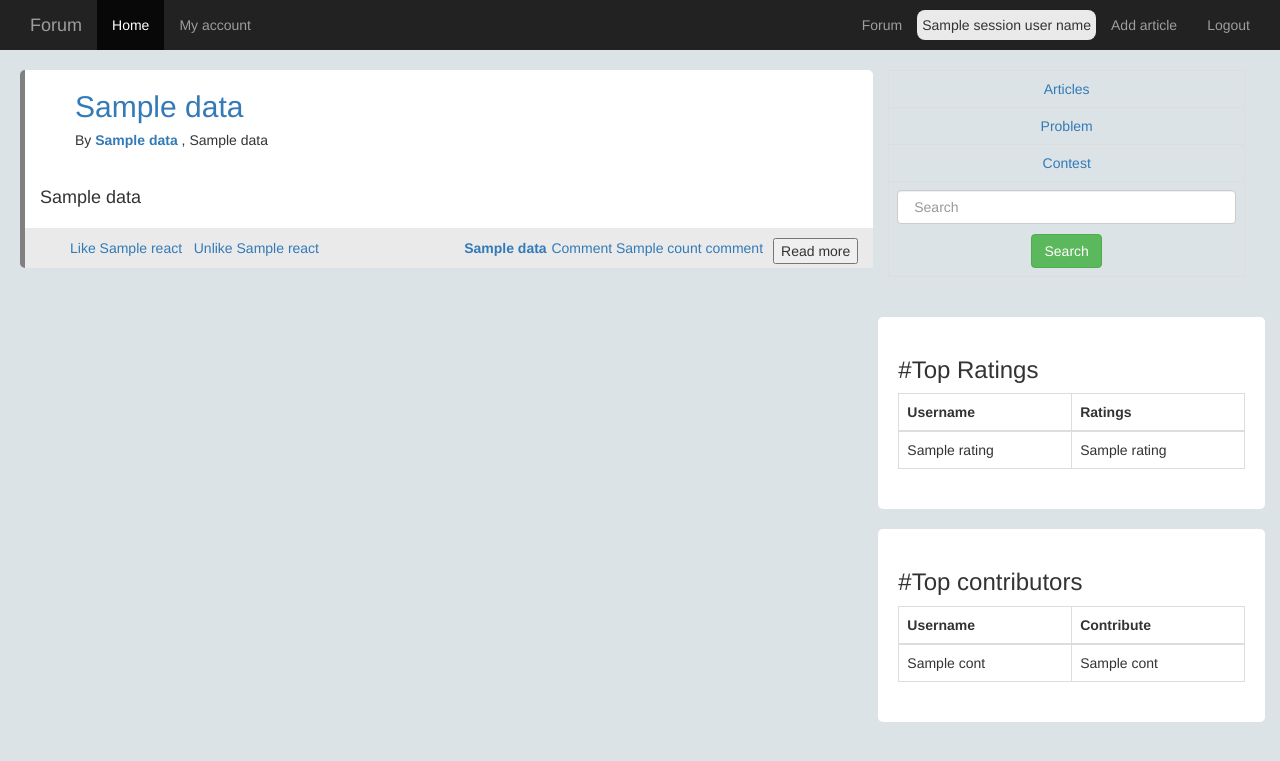
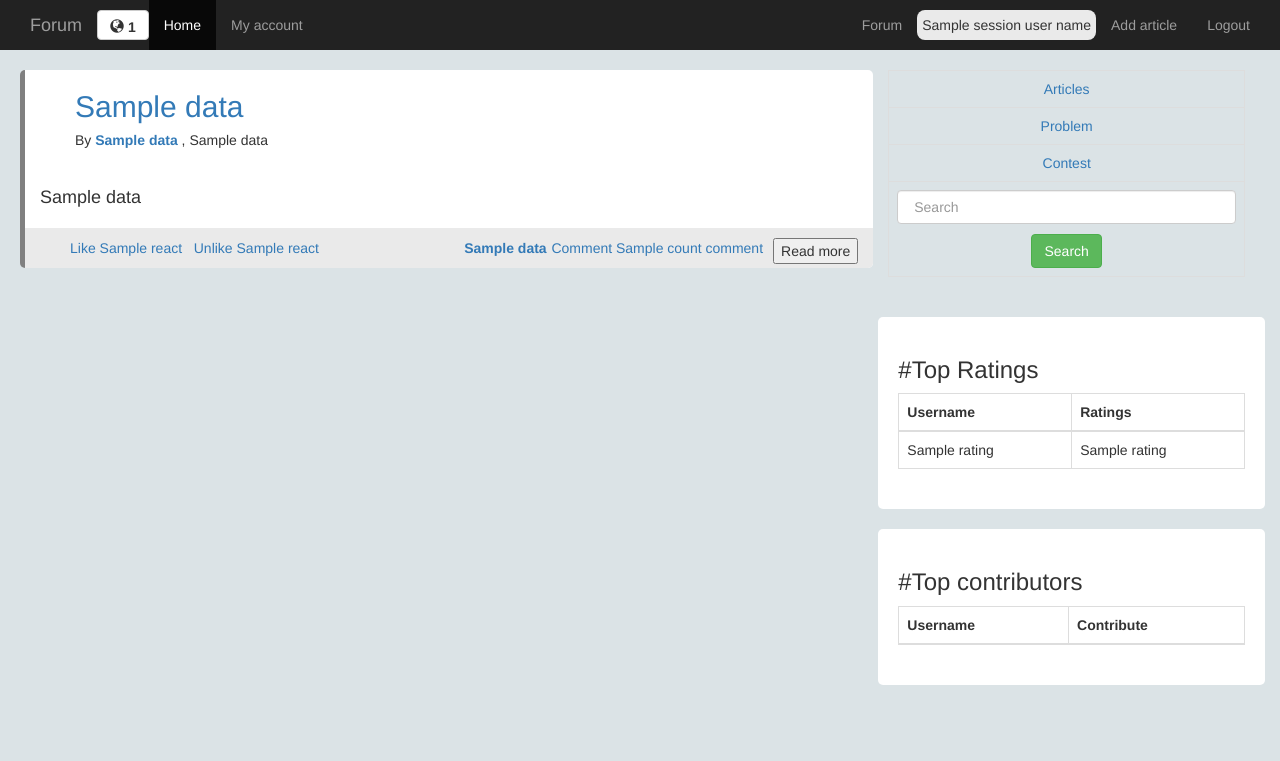
Before and after one commit to Dolan001/OnlineJudgeAdmin, a Flask app: template templates/home.html in a window 1280 px wide. Shown: the top 761 px of the page. Run offline with Flask 2, Linux system fonts and the light colour scheme; the template is opened without the code that fills it: most values are stand-ins (such as "Sample title", 1, 10 or a date in 2020); lists and menus that the app fills with data are empty; some libraries are stand-ins or nearby versions.

Commit message:
contributors, follow, deffer admin and user, database implementation

```diff
--- a/app.py
+++ b/app.py
@@ -45,7 +45,7 @@ def login():
         username = request.form['username']
         password = request.form['password']
         cursor = con.cursor()
-        cursor.execute("SELECT * FROM users WHERE username = '" + username + "' AND password= '" + password + "'")
+        cursor.execute("SELECT * FROM users WHERE username = '" + username + "' AND password= '" + password + "' AND activity = '1'")
         user = cursor.fetchall()
         if len(user) is 1:
             session['username'] = request.form['username']
@@ -73,9 +73,6 @@ def home(page):
             rating = cursor.fetchall()
             cursor.execute('SELECT title_id, COUNT(comment) FROM comments GROUP BY title_id')
             count_comment = cursor.fetchall()
-            cursor.execute('select id, username, count(username) from articles '
-                           'group by username order by count(username) desc')
-            count_cont = cursor.fetchall()
             cursor.execute('select title_id, count(reaction) from reactions where reaction="1" group by title_id')
             count_reaction = cursor.fetchall()
             cursor.execute('select title_id, count(reaction) from reactions where reaction="-1" group by title_id')
@@ -86,11 +83,35 @@ def home(page):
             articleSearch = cursor.fetchall()
             cursor.execute("SELECT distinct Category FROM articles")
             categorySearch = cursor.fetchall()
+
+            cursor.execute("select * from follow where notify = '1'")
+            notification = cursor.fetchall()
+            cursor.execute("select count(notify) from follow where notify = '1'")
+            count_notification = cursor.fetchone()
+            cursor.execute("select articles.username,count(articles.username), sum(reactions.reaction)"
+                           " from articles, reactions"
+                           " where articles.id = reactions.title_id"
+                           " group by articles.username "
+                           "order by sum(reactions.reaction) + count(articles.username) desc ")
+            contribute = cursor.fetchall()
+            '''
+            cursor.execute('select id, username, count(username) from articles '
+                           'group by username order by count(username) desc')
+            count_cont = cursor.fetchall()
+
+            cursor.execute("select distinct(articles.username), count(username) from articles"
+                           " group by articles.username")
+            con_data = cursor.fetchall()
+            '''
+            print(notification)
+
             return render_template('home.html', session_user_name=username_session,
                                    data=data, count_pages_article=pages, ratings=rating,
-                                   count_comment=count_comment, count_cont=count_cont, page=page,
+                                   count_comment=count_comment, page=page,
                                    count_reaction=count_reaction, count_reaction_U=count_reaction_u,
-                                   nameSearch=nameSearch, articleSearch=articleSearch, categorySearch=categorySearch)
+                                   nameSearch=nameSearch, articleSearch=articleSearch, categorySearch=categorySearch,
+                                   notification=notification, count_notification=count_notification,
+                                   contribute=contribute)
         return redirect(url_for('login'))
 
 
@@ -182,6 +203,7 @@ def uploadArticle():
     sql_add_article = "INSERT INTO articles(username, title, article, time, updated_article, updated_time,rating, Category) VALUES(%s,%s,%s,%s,%s,%s,%s,%s)"
     article_val = (username_session, title, text, timestamp, 'null', 'null', '5', input_category)
     cursor.execute(sql_add_article, article_val)
+    # cursor.execute("update follow set notify='1' where following = '"+username_session+"'")
     session['title'] = request.form['title']
     con.commit()
     return redirect(url_for('home'))
@@ -212,13 +234,10 @@ def follow(username):
         return redirect(url_for('profile', username=username))
     else:
         if len(check_user_name_follow) is 0:
-            sql_follow = "INSERT INTO follow(following, follower) VALUES(%s,%s)"
-            val_follow = (username, username_session)
+            sql_follow = "INSERT INTO follow(following, follower, notify) VALUES(%s,%s, %s)"
+            val_follow = (username, username_session, "0")
             cursor.execute(sql_follow, val_follow)
             con.commit()
-            print("every thing is okey")
-            print(username)
-            print(username_session)
             return redirect(url_for('profile', username=username))
         else:
             print("you followed him/her before")
@@ -240,6 +259,14 @@ def article(title_id, article_title):
     con.commit()
     return render_template('article.html', data=article, username=username_session, comment=comment_data,
                            reply=reply_data, comments_count=comments_count)
+
+
+@app.route('/EndNotify/<title_id>/<article_title>', methods=['GET'])
+def EndNotify(title_id, article_title):
+    cursor = con.cursor()
+    remove = 'update follow set notify = "0" where articleId = "' + title_id + '"'
+    cursor.execute(remove)
+    return redirect(url_for('article', article_title=article_title, title_id=title_id))
 
 
 @app.route('/comment/<title_id>/<article_title>', methods=['POST'])
--- a/templates/base.html
+++ b/templates/base.html
@@ -31,6 +31,7 @@
                         <span class="icon-bar"></span>
                     </button>
                     <a type="button" href="{{ url_for('home') }}" class="navbar-brand" id="menu-toggle">Forum</a>
+                    {% block notification %} {% endblock %}
                 </div>
 
                 <div class="collapse navbar-collapse" id="myNavbar">
--- a/templates/home.html
+++ b/templates/home.html
@@ -2,6 +2,44 @@
 {% block title %}Forum{% endblock %}
 {% block style %}
     <link rel="stylesheet" type="text/css" href="{{ url_for('static', filename = 'homeStyle.css', v=90742) }}">
+{% endblock %}
+{% block notification %}
+    <label for="menu-toggle">
+        <a href="" class="btn btn-default btn-rounded mb-2" data-toggle="modal" id="notify"
+           style="height: 30px; margin-top: 10px" data-target="#modalNotification">
+            <span class="glyphicon glyphicon-globe"></span>
+            <label for="notify">
+                <p>{{ count_notification[0] }}</p>
+            </label>
+        </a>
+    </label>
+    <div class="modal fade" id="modalNotification" tabindex="-1" role="dialog"
+         aria-labelledby="myModalLabel"
+         aria-hidden="true">
+        <div class="modal-dialog" role="document">
+            <div class="modal-content">
+                <div class="modal-header text-center">
+                    <h4 class="modal-title w-100 font-weight-bold">Notifications</h4>
+                    <button type="button" class="close" data-dismiss="modal" aria-label="Close">
+                        <span aria-hidden="true">&times;</span>
+                    </button>
+                </div>
+                <div class="modal-body mx-3">
+                    {% for notification in notification %}
+                        <div class="row">
+                            <a href="{{ url_for('EndNotify', article_title = notification[5], title_id=notification[4]) }}">
+                                <div class="col-md-12">
+                                    <div>
+                                        You have a notification from {{ notification[1] }}
+                                    </div>
+                                </div>
+                            </a>
+                        </div>
+                    {% endfor %}
+                </div>
+            </div>
+        </div>
+    </div>
 {% endblock %}
 {% block openAcc %}
     <li>
@@ -18,7 +56,7 @@
             <div class="col-md-8 col-sm-8 col-xs-12">
                 {% for data in data %}
                     <div class="row">
-                        <div class="col-md-12 col-sm-12 col-xs-12 vl" id="main_content">
+                        <div class="col-md-12 col-sm-12 col-xs-12 vl" id="main_content" style="overflow: hidden">
                             <div class="row">
                                 <div class="col-md-12 col-sm-12 col-xs-12" id="article_title">
                                     <h2 class="article_title">
@@ -217,11 +255,23 @@
                                 </tr>
                                 </thead>
                                 <tbody>
-                                {% for cont in count_cont %}
-                                    <tr>
-                                        <td>{{ cont[1] }}</td>
-                                        <td>{{ cont[2] }}</td>
-                                    </tr>
+                                {% for cont in contribute %}
+                                    {% if cont[2] > 0 %}
+                                        <tr>
+                                            <td>{{ cont[0] }}</td>
+                                            <td>{{ cont[1] + 1 }}</td>
+                                        </tr>
+                                    {% elif cont[2] < 0 %}
+                                        <tr>
+                                            <td>{{ cont[0] }}</td>
+                                            <td>{{ cont[1] - 1 }}</td>
+                                        </tr>
+                                    {% elif cont[2] == 0 %}
+                                        <tr>
+                                            <td>{{ cont[0] }}</td>
+                                            <td>{{ cont[1] }}</td>
+                                        </tr>
+                                    {% endif %}
                                 {% endfor %}
                                 </tbody>
                             </table>
--- a/templates/profile.html
+++ b/templates/profile.html
@@ -22,8 +22,7 @@
                             <div class="col-md-4"></div>
                             <div class="col-md-4" style="margin-top: 20px">
                                 <a href="#">
-                                    <img src="{{ url_for('static', filename = 'pro.jpg') }}"
-                                         style="width:100%;" class="img-circle">
+                                    <img style="width:100%; background: white; height: 150px" class="img-circle">
                                 </a>
                             </div>
                             <div class="col-md-4"></div>
```
